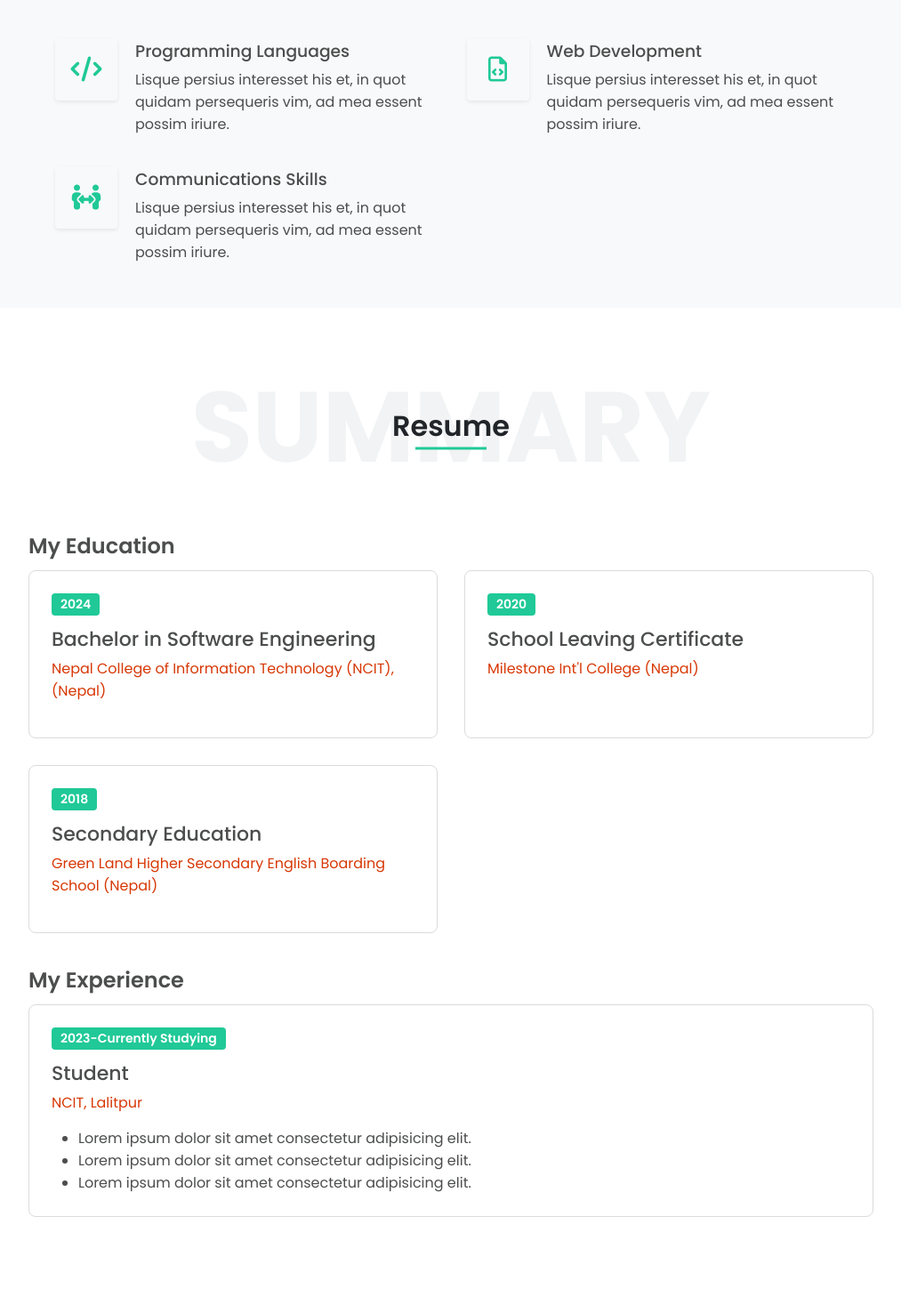
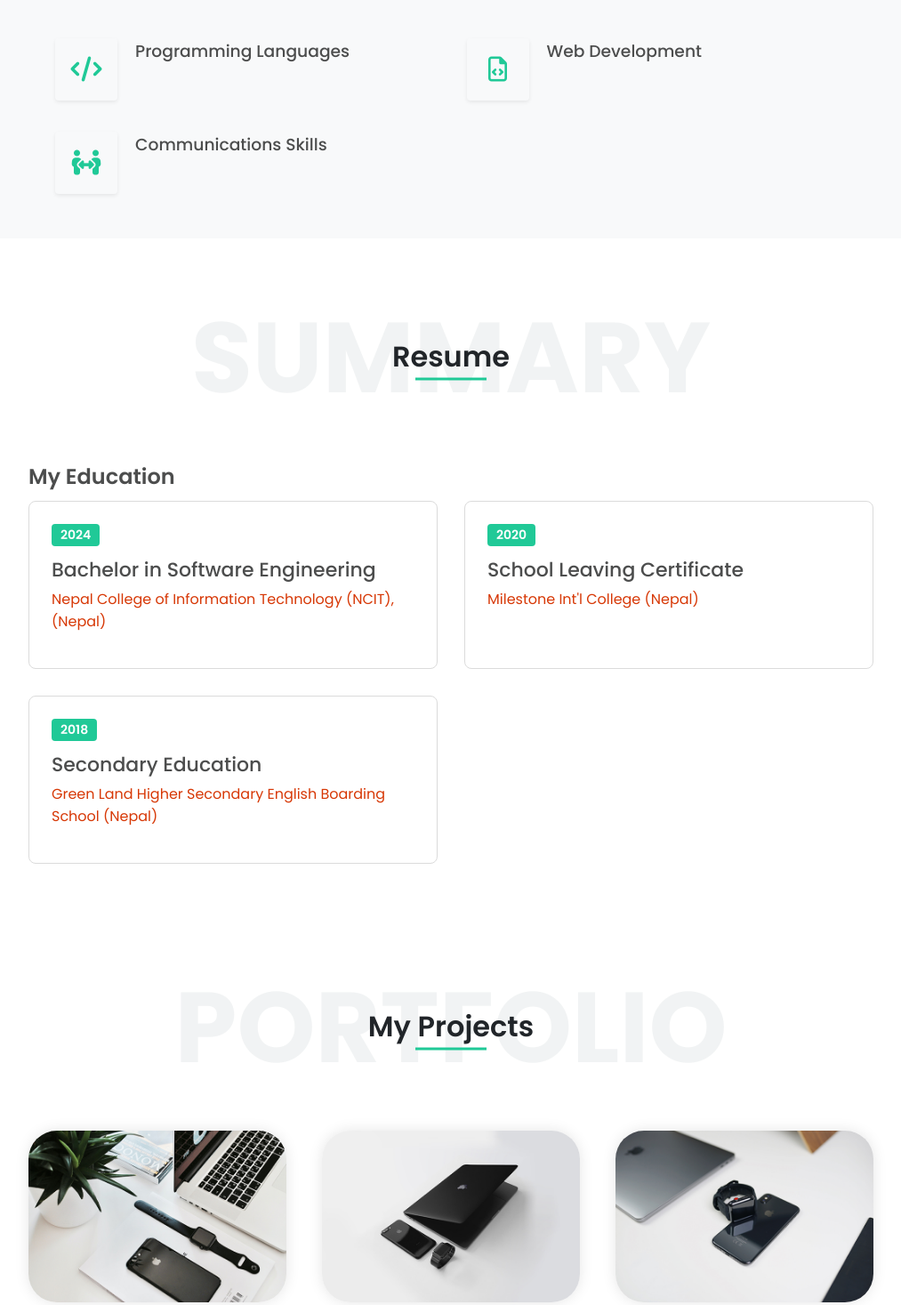
Before and after one commit to sngpriyanka/portfolio-website, a plain HTML site: page index.html in a window 1280 px wide. Shown: the part 2040-3507 px from the top of the page at 89% size, without its empty margins (263-1276 px from the left). Drawn offline with nearby package versions, Linux system fonts and the light colour scheme; a web font is replaced by a local one.

Commit message:
index file is updated

```diff
--- a/index.html
+++ b/index.html
@@ -146,7 +146,7 @@
                                     <h3>Programming Languages</h3>
                                 </div>
                                 <div class="skill-des">
-                                    <p>Lisque persius interesset his et, in quot quidam persequeris vim, ad mea essent possim iriure.</p>
+                                    <p></p>
                                 </div>
                             </div>
                         </div>
@@ -160,7 +160,7 @@
                                     <h3>Web Development</h3>
                                 </div>
                                 <div class="skill-des">
-                                    <p>Lisque persius interesset his et, in quot quidam persequeris vim, ad mea essent possim iriure.</p>
+                                    <p></p>
                                 </div>
                             </div>
                         </div>
@@ -174,7 +174,7 @@
                                     <h3>Communications Skills</h3>
                                 </div>
                                 <div class="skill-des">
-                                    <p>Lisque persius interesset his et, in quot quidam persequeris vim, ad mea essent possim iriure.</p>
+                                    <p></p>
                                 </div>
                             </div>
                         </div>
@@ -212,7 +212,7 @@
                                 </div>
                             </div>
                         </div>
-                        <div class="resume-item-content">
+                        <!-- <div class="resume-item-content">
                             <div class="resume-title">My Experience</div>
                             <div class="resume-item-wrapper experience-wrapper">
                                 <div class="resume-item">
@@ -221,15 +221,11 @@
                                     <div class="item-sub-head">NCIT, Lalitpur</div>
                                     <div class="item-des">
                                         <ul>
-                                            <li>Lorem ipsum dolor sit amet consectetur adipisicing elit.</li>
-                                            <li>Lorem ipsum dolor sit amet consectetur adipisicing elit.</li>
-                                            <li>Lorem ipsum dolor sit amet consectetur adipisicing elit.</li>
-
                                         </ul>
                                     </div>
                                 </div>
                                 </div>
-                                </div>
+                                </div> -->
                             </div>
                         </div>
                     </section>
@@ -297,7 +293,7 @@
                     </section>
 
             <!--------------------------TESTOMONIAL SECTION DESIGN----------------------------------->
-            <section id="testimonial" class="testimonial">
+            <!-- <section id="testimonial" class="testimonial">
                 <div class="section-wrapper">
                     <div class="section-head">
                         <h1>Testimonial</h1>
@@ -324,7 +320,7 @@
 
                     </div>
                 </div>
-            </section>
+            </section> -->
 
 
             <!-------------------------CONTACT SECTION DESIGN----------------------------------->
```
Also changed, not shown: 1 other file.
